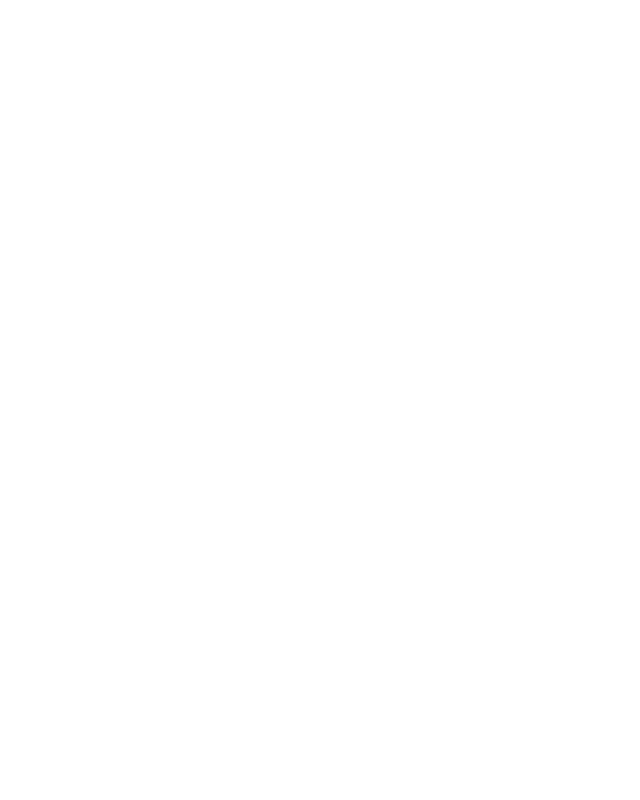
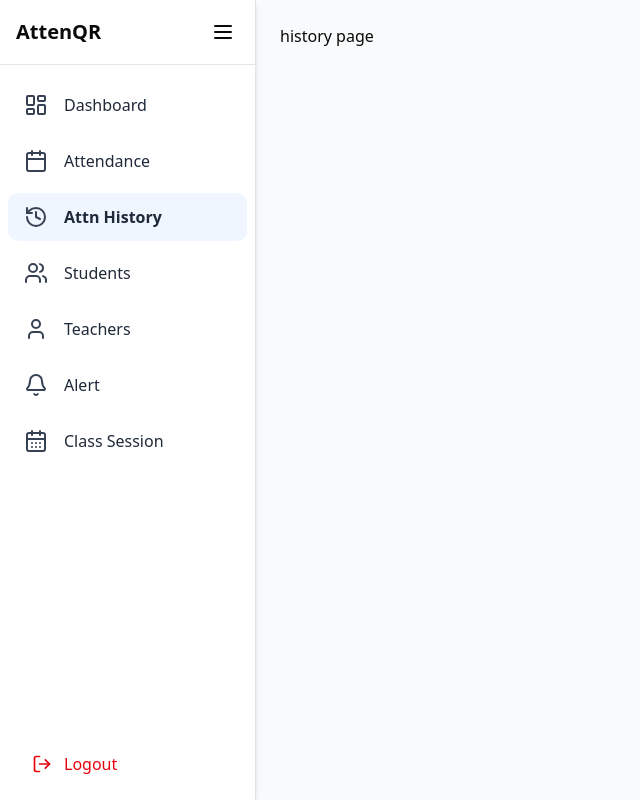
Before and after one commit to Ranjesh2002/AttenQR_Admin, a React (Vite) app: page /history in a window 1280 px wide. Before the commit this address had no page. Shown: the whole page, without its empty margins (0-640 px from the left). Built offline with nearby package versions, Linux system fonts and the light colour scheme.

Commit message:
admin panel code

```diff
--- a/src/App.jsx
+++ b/src/App.jsx
@@ -1,6 +1,7 @@
 import { BrowserRouter as Router, Routes, Route } from "react-router-dom";
 import Dashboard from "./components/Dashboard";
 import Attendance from "./components/Attendance";
+import History from "./components/History";
 import Login from "./components/Login";
 import AdminLayout from "./components/Layout";
 import Students from "./components/Students";
@@ -18,6 +19,7 @@
           <Route path="/" element={<AdminLayout />}>
             <Route path="dashboard" element={<Dashboard />} />
             <Route path="attendance" element={<Attendance />} />
+            <Route path="history" element={<History />} />
             <Route path="students" element={<Students />} />
             <Route path="teachers" element={<Teachers />} />
             <Route path="alert" element={<Alerts />} />
--- /dev/null
+++ b/src/components/History.jsx
@@ -0,0 +1,3 @@
+export default function History() {
+  return <h1>history page</h1>;
+}
--- a/src/components/Sidebar.jsx
+++ b/src/components/Sidebar.jsx
@@ -9,6 +9,7 @@
   User,
   Bell,
   CalendarDays,
+  History,
 } from "lucide-react";
 
 export default function AdminSidebar() {
@@ -19,6 +20,7 @@
   const navItems = [
     { name: "Dashboard", icon: <LayoutDashboard />, path: "/dashboard" },
     { name: "Attendance", icon: <Calendar />, path: "/attendance" },
+    { name: "Attn History", icon: <History />, path: "/history" },
     { name: "Students", icon: <Users />, path: "/students" },
     { name: "Teachers", icon: <User />, path: "/teachers" },
     { name: "Alert", icon: <Bell />, path: "/alert" },
```
